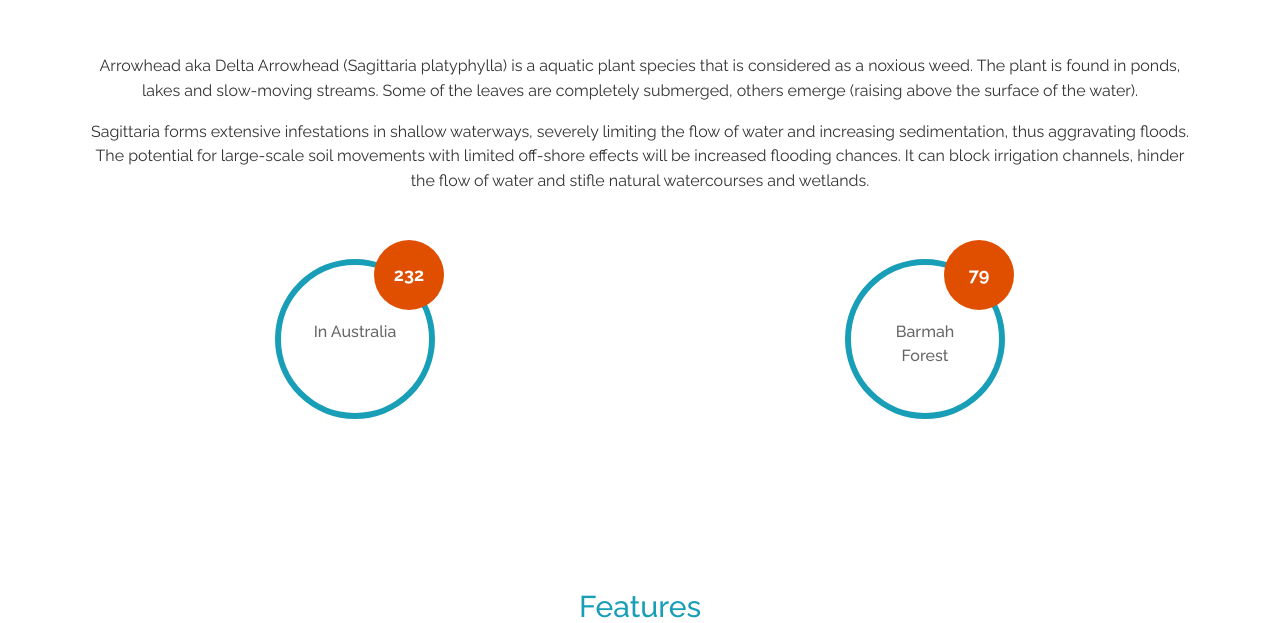
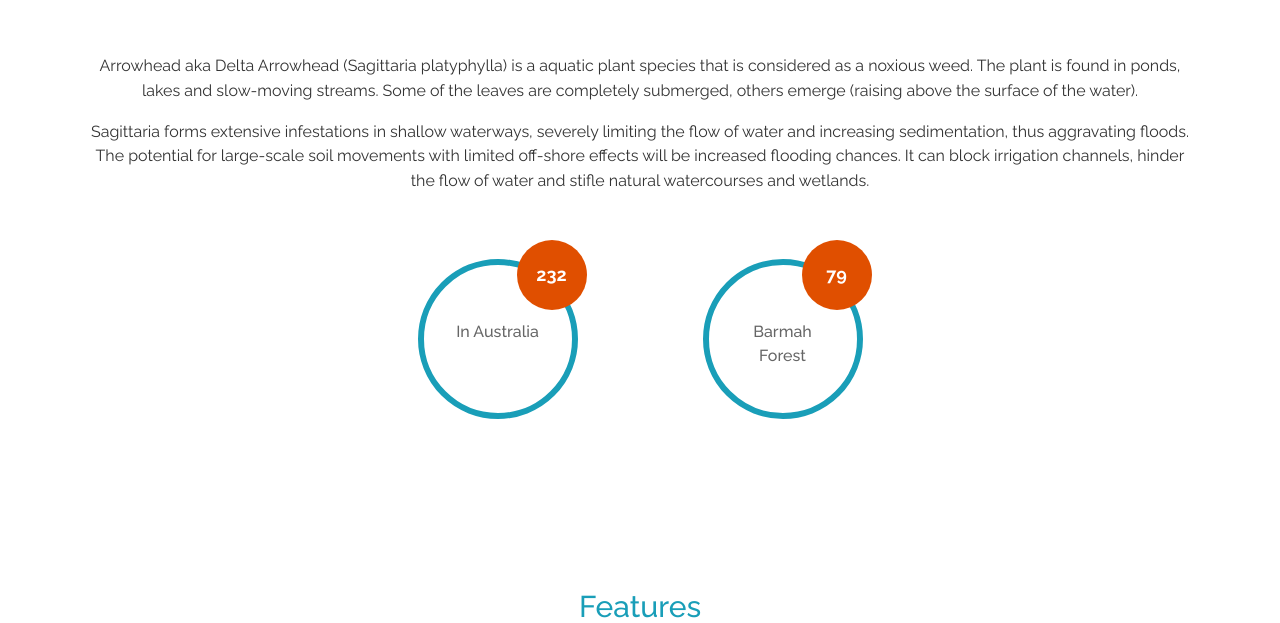
Before and after one commit to monica110394/mywebapp, a Flask app: page / in a window 1280 px wide. Shown: the part 1002-1625 px from the top of the page. Run offline with Flask 2, Linux system fonts and the light colour scheme; some libraries are stand-ins or nearby versions.

Commit message:
Update index.html

```diff
--- a/templates/index.html
+++ b/templates/index.html
@@ -161,17 +161,31 @@
         </p>
 
         <div class="row stats-row">
-          <div class="stats-col text-center col-md-6 col-sm-6">
+
+          <div class="stats-col text-center col-md-3 col-sm-6">
+          <!--  <div class="circle">
+              <span class="stats-no" data-toggle="counter-up">232</span> In Australia
+            </div> -->
+          </div>
+
+          <div class="stats-col text-center col-md-3 col-sm-6">
             <div class="circle">
               <span class="stats-no" data-toggle="counter-up">232</span> In Australia
             </div>
           </div>
 
-          <div class="stats-col text-center col-md-6 col-sm-6">
+          <div class="stats-col text-center col-md-3 col-sm-6">
             <div class="circle">
               <span class="stats-no" data-toggle="counter-up">79</span> Barmah Forest
             </div>
           </div>
+
+          <div class="stats-col text-center col-md-3 col-sm-6">
+          <!--  <div class="circle">
+              <span class="stats-no" data-toggle="counter-up">79</span> Barmah Forest
+            </div> -->
+          </div>
+
         </div>
       </div>
 
```
